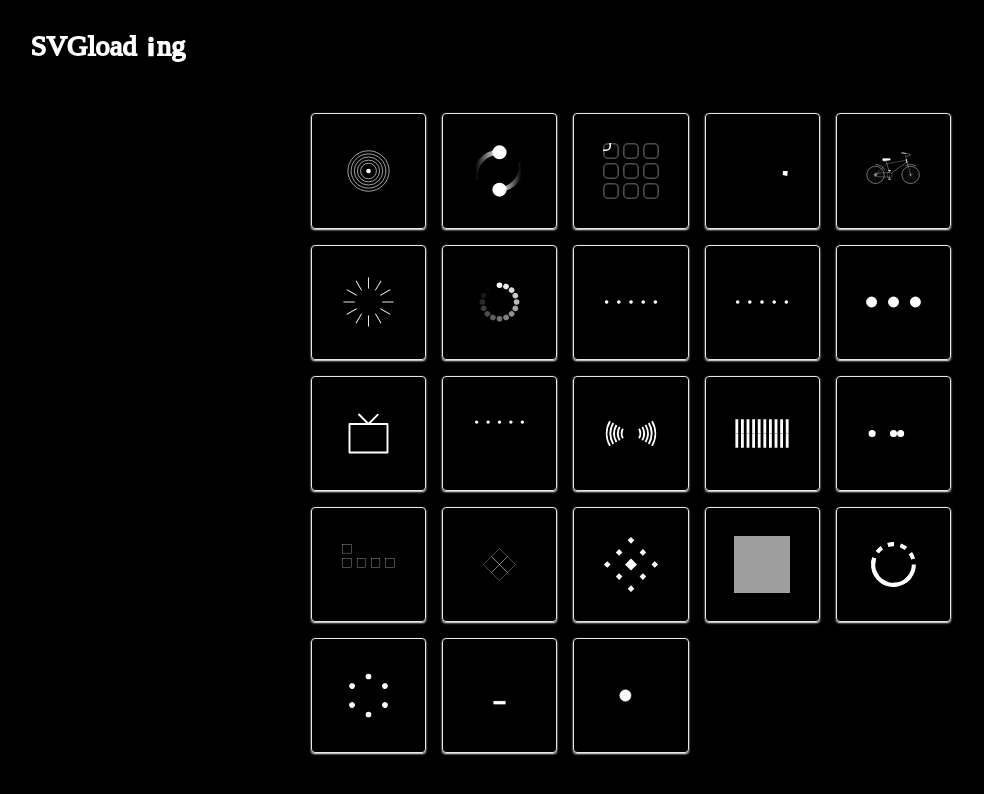
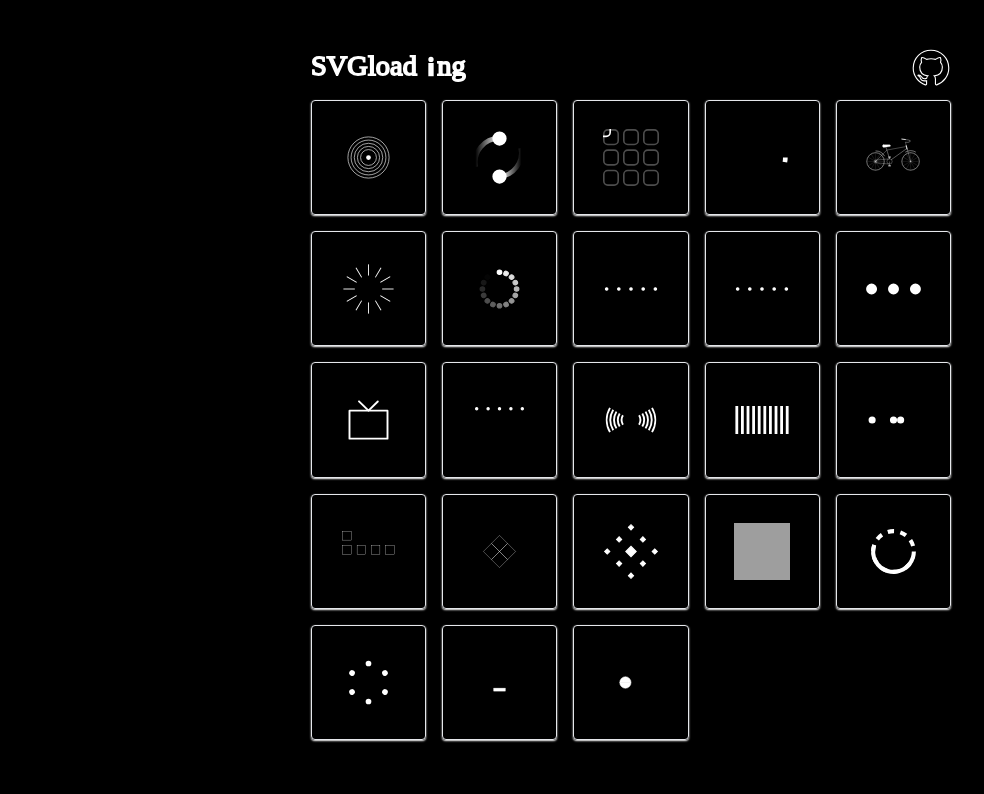
Before and after one commit to CWS-CTRL/react-draw, a React (Create React App) app: page / in a window 1280 px wide. Shown: the top 794 px of the page, without its empty margins (9-993 px from the left). Built offline with nearby package versions, Linux system fonts and the light colour scheme; grey boxes are pictures that could not be loaded.

Commit message:
feat：github link

```diff
--- a/src/views/exhibition/cpns/reminder.tsx
+++ b/src/views/exhibition/cpns/reminder.tsx
@@ -1,11 +1,21 @@
 import React from "react";
 import logoSVG from "../../../assets/image/logo.svg"
+import githubSVG from "../../../assets/image/github.svg"
 
 const Reminder = () => {
-    return <div className="grid mt-5 mb-10">
-        <div className="ml-10"><img src={ logoSVG} alt="logo" className="w-40" /></div>
-        <div></div>
-    </div>
+    return <div className="relative h-10 mt-5 mb-10">
+  <img src={logoSVG} alt="logo" className="absolute top-5 left-1/4  w-40" />
+  <a href="https://github.com/CWS-CTRL/svgloading" target="_blank" rel="noopener noreferrer">
+    <img src={githubSVG} alt="github" className="absolute top-7 right-1/4 w-10" />
+  </a>
+
+</div>
+
+    // return <div className="grid grid-cols-2 mt-5 mb-10">
+    //     <div className="ml-10"><img src={logoSVG} alt="logo" className="w-40" /></div>
+    //     <div className="grid justify-center align-middle"><img src={ githubSVG} alt="github" className="w-10" /></div>
+    //     <div></div>
+    // </div>
 }
 
 export default Reminder
```
Also changed, not shown: src/assets/image/github.svg (added).
